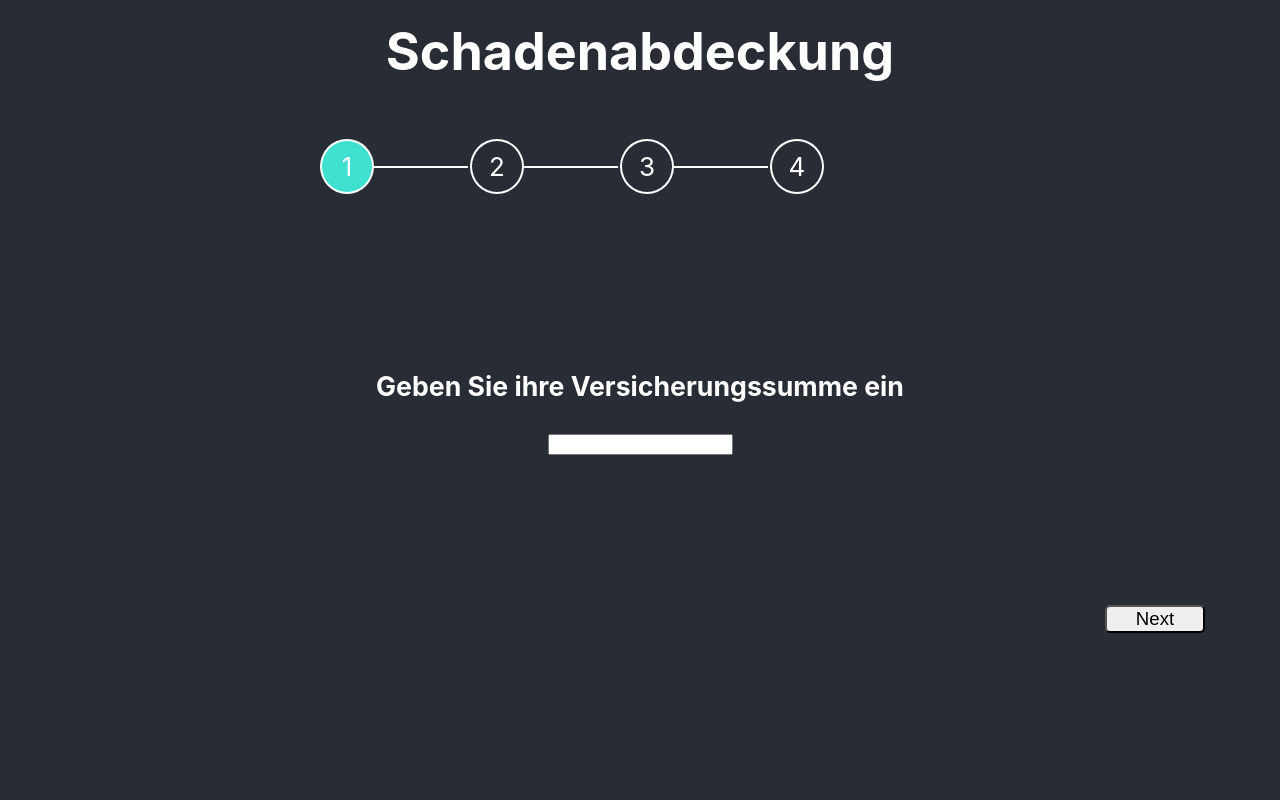
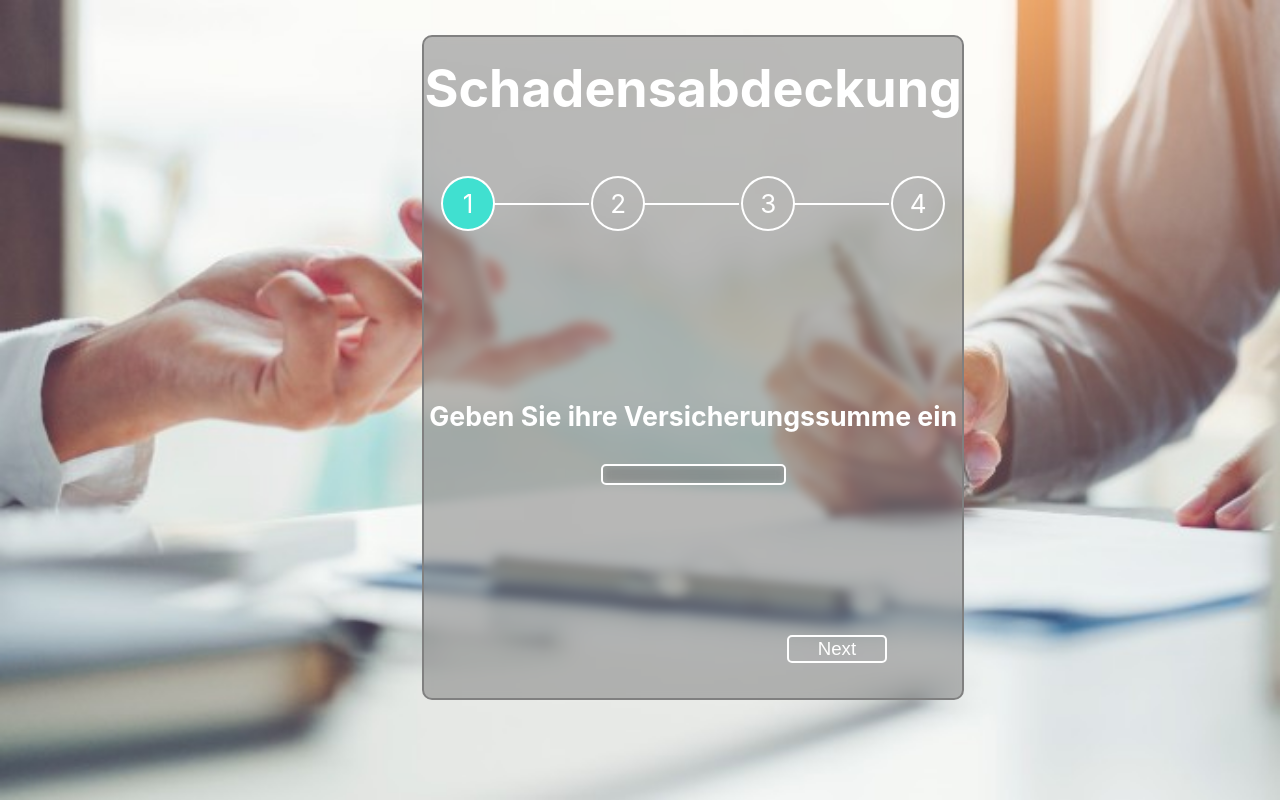
Before and after one commit to evanlueber/schadenabdeckungsrechner, a React (Create React App) app: page / in a window 1280 px wide. Built offline with nearby package versions, Linux system fonts and the light colour scheme.

Commit message:
css erweitert

```diff
--- a/src/App.css
+++ b/src/App.css
@@ -1,5 +1,10 @@
 .App {
   text-align: center;
+  background-image: url('/background.jpg');
+  background-repeat: no-repeat;
+  background-size: cover;
+  min-height: 100vh;
+  max-height: 100vh;
 }
 
 .App-logo {
@@ -14,13 +19,12 @@
 }
 
 .App-header {
-  background-color: #282c34;
   min-height: 100vh;
   font-size: calc(10px + 2vmin);
   color: white;
 }
 
-.App-header > h1 {
+#container > h1 {
   margin: 0;
   margin-bottom: 30px;
   padding-top: 20px;
@@ -39,10 +43,18 @@
   }
 }
 
+.progress-container{
+  width: 100%;
+  height: 50px;
+  position: relative;
+}
+
 .progress {
   display: flex;
   gap: 6rem;
-  margin-left: 25%;
+  position: absolute;
+  left: 50%;
+  transform: translateX(-50%);
 }
 
 .progress > p {
@@ -96,6 +108,9 @@
   font-size: 14pt;
   justify-self: start;
   border-radius: 5px;
+  border: 2px solid white;
+  background-color: transparent;
+  color: white;
 }
 
 .backNext > #next {
@@ -105,18 +120,24 @@
   font-size: 14pt;
   justify-self: end;
   border-radius: 5px;
+  border: 2px solid white;
+  background-color: transparent;
+  color: white;
 }
 
 #back:hover {
-  background-color: turquoise;
+  border-color: rgb(64, 224, 208);
+  color: rgb(64, 224, 208);
 }
 
 #next:hover {
-  background-color: turquoise;
+  border-color: rgb(64, 224, 208);
+  color: rgb(64, 224, 208);
 }
 
 #home:hover {
-  background-color: turquoise;
+  border-color: rgb(64, 224, 208);
+  color: rgb(64, 224, 208);
 }
 
 #home {
@@ -124,17 +145,45 @@
   font-size: 14pt;
   margin-top: 50px;
   border-radius: 5px;
+  border: 2px solid white;
+  background-color: transparent;
+  color: white;
 }
 
 #inputKasten {
-  margin-top: 150px;
+  margin-top: 200px;
 }
 
 .werte {
   font-size: 10pt;
 }
 
+#input {
+  border: 2px solid white;
+  background-color: transparent;
+  color: white;
+  border-radius: 5px;
+  backdrop-filter: blur(5px);
+  text-align: center;
+}
+
 #input:hover {
   border: 2px solid turquoise;
   border-radius: 3px;
 }
+
+#input:focus {
+  background-color: rgba(64, 224, 208, 0.512);
+  border-radius: 3px;
+}
+
+#container {
+  background-color: rgba(122, 122, 122, 0.512);
+  backdrop-filter: blur(5px);
+  border-radius: 10px;
+  border: 2px solid grey;
+  margin-left: 33%;
+  padding-bottom: 35px;
+  position: absolute;
+  margin-top: 35px;
+}
--- a/src/App.jsx
+++ b/src/App.jsx
@@ -10,13 +10,17 @@ function App() {
  const [step, setStep] = useState(1)
   return (
     <div className="App">
+
       <header className="App-header">
-        <h1>Schadenabdeckung</h1>
+        <div id="container">
+          <h1>Schadensabdeckung</h1>
+          <div className="progress-container">
             <div className='progress'>
               <p className={step === 1 ? "current" : ""}>1</p>
               <p className={step === 2 ? "current" : ""}>2</p>
               <p className={step === 3 ? "current" : ""}>3</p>
               <p className={step === 4 ? "current last" : "last"}>4</p>
+            </div>
           </div>
           <div id='inputKasten'>
             {
@@ -44,12 +48,12 @@ function App() {
               </>
             }
           </div>
-
           {step === 4 ?
             <button id='home' onClick={()=>{setStep(1);setVsSumme("");setVsWert("")}}>Home</button>
           :
             ""
           }
+        </div>
       </header>
     </div>
   );
```
Also changed, not shown: public/background.jpg (added). Lines whose indentation alone changed are shown as unchanged.
